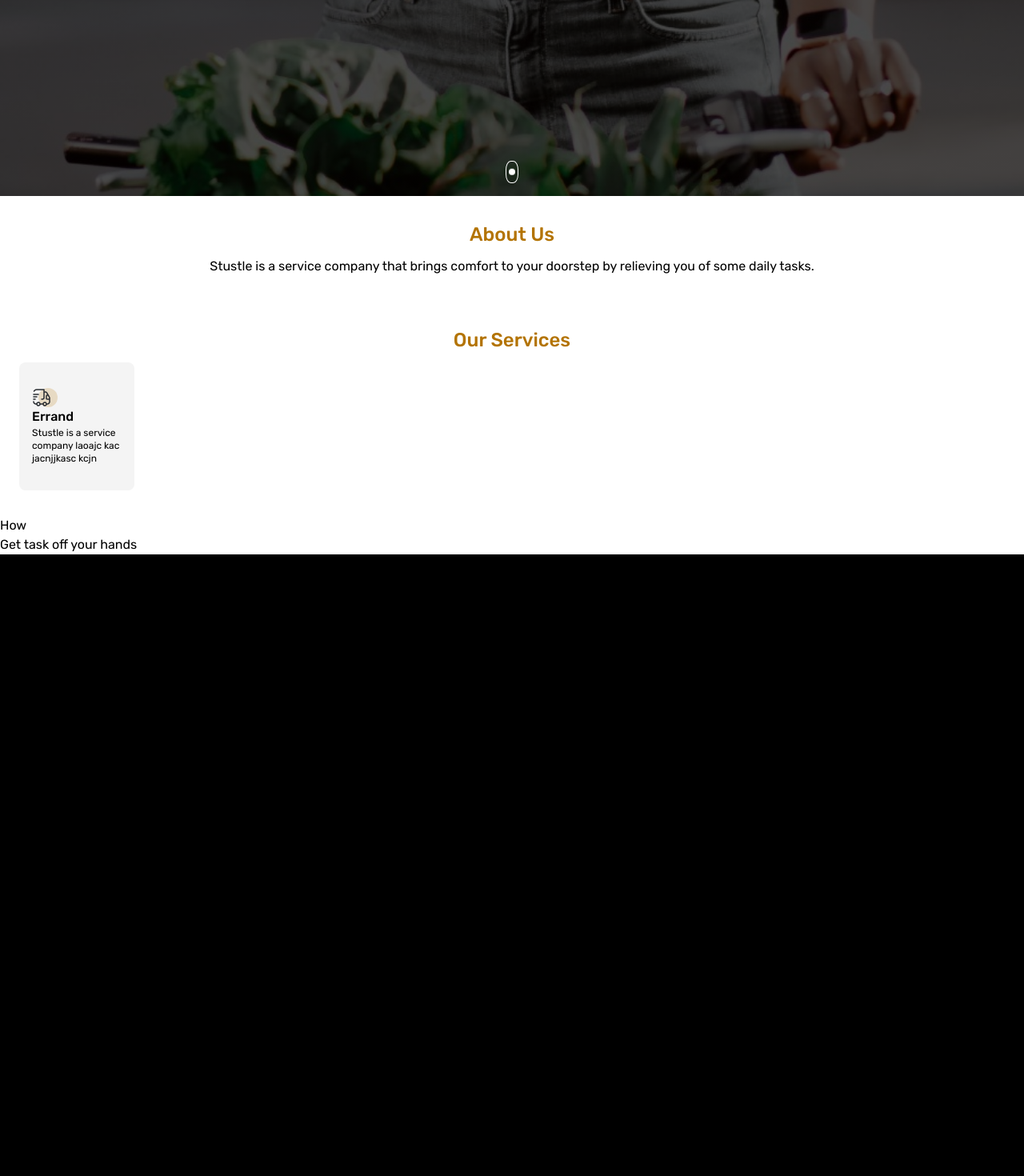
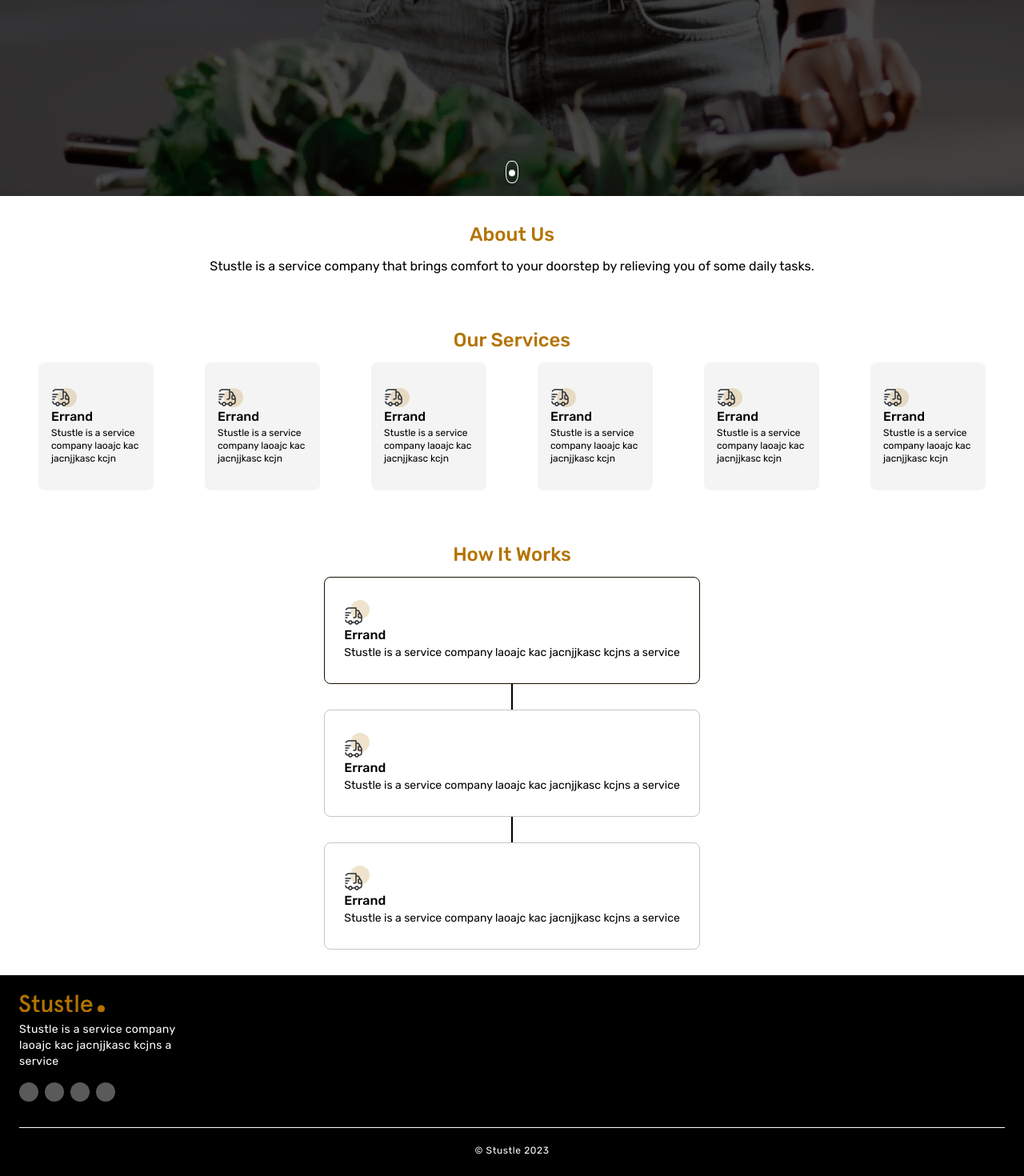
Before and after one commit to T-laye/Stustle__Landing__Page, a Next.js app: page / in a window 1280 px wide. Shown: the part 555-2025 px from the top of the page at 80% size. Before the commit the page ends 1272 px from the top, so only its background shows below. Built offline with nearby package versions, Linux system fonts and the light colour scheme.

Commit message:
build: completed to footer section

```diff
--- a/src/components/Layout/Footer.js
+++ b/src/components/Layout/Footer.js
@@ -1,5 +1,31 @@
-import React from 'react';
+/* eslint-disable jsx-a11y/alt-text */
+import Image from 'next/image';
+import logo from '../../../public/logo/stustle.png';
 
 export default function Footer() {
-  return <footer>Footer</footer>;
+  return (
+    <footer>
+      <div>
+        <div>
+          <Image height={22} src={logo} />
+        </div>
+        <div className=" w-52">
+          <p className="text-sm text-white mt-3 text-base tracking-wide w-52">
+            Stustle is a service company laoajc kac jacnjjkasc kcjns a service
+          </p>
+        </div>
+        <div className="flex gap-2 mt-4 mb-8">
+          <div className=" w-6 h-6 rounded-full bg-gray-1"></div>
+          <div className=" w-6 h-6 rounded-full bg-gray-1"></div>
+          <div className=" w-6 h-6 rounded-full bg-gray-1"></div>
+          <div className=" w-6 h-6 rounded-full bg-gray-1"></div>
+        </div>
+        <div className="border-t border-t-white pt-5 ">
+          <p className="text-white text-center text-xs tracking-wider">
+            © Stustle 2023{' '}
+          </p>
+        </div>
+      </div>
+    </footer>
+  );
 }
--- a/src/components/Layout/Main.js
+++ b/src/components/Layout/Main.js
@@ -12,7 +12,6 @@ export default function Main() {
       <About />
       <Service />
       <How />
-      <h1>Get task off your hands</h1>
     </main>
   );
 }
--- a/src/components/Layout/main/Hero.js
+++ b/src/components/Layout/main/Hero.js
@@ -4,7 +4,8 @@ import styles from '../../../styles/Home.module.css';
 export default function Hero() {
   return (
     <section className={styles.hero}>
-      <div className=" mt-60  ">
+      <div></div>
+      <div className="  ">
         <h1 className="text-white text-5xl text-center leading-tight  font-bold tracking-wide mb-2">
           Get <span className="text-primary">tasks</span> off your hands
         </h1>
@@ -12,7 +13,7 @@ export default function Hero() {
           On your lazy days rely on us ! We run so you can relax
         </p>
       </div>
-      <div className="flex flex-col mt-8 ">
+      <div className="flex flex-col mt-8">
         <button class={styles.btnPrimary}>Request a Service</button>
         <button class={styles.btnSecondary}>Learn More</button>
       </div>
--- a/src/components/Layout/main/How.js
+++ b/src/components/Layout/main/How.js
@@ -1,5 +1,51 @@
-import React from 'react';
+/* eslint-disable jsx-a11y/alt-text */
+import Image from 'next/image';
+import errand from '../../../../public/icons/errand.png';
 
 export default function How() {
-  return <div>How</div>;
+  return (
+    <section>
+      <h2>How It Works</h2>
+      <div className="flex flex-col items-center  ">
+        <div className="min-w-80 min-h-32 px-6 py-7  rounded-lg border border-primary-dark ">
+          <div className="relative h-8 w-8 ">
+            <div className="icon">
+              <Image src={errand} />
+            </div>
+            <div className="bk"></div>
+          </div>
+          <h3>Errand</h3>
+          <p className="text-sm">
+            Stustle is a service company laoajc kac jacnjjkasc kcjns a service
+          </p>
+        </div>
+        <div className="h-8 border  "></div>
+        <div className="min-w-80 min-h-32 px-6 py-7  rounded-lg border border-gray-3 ">
+          <div className="relative h-8 w-8 ">
+            <div className="icon">
+              <Image src={errand} />
+            </div>
+            <div className="bk"></div>
+          </div>
+          <h3>Errand</h3>
+          <p className="text-sm">
+            Stustle is a service company laoajc kac jacnjjkasc kcjns a service
+          </p>
+        </div>
+        <div className="h-8 border  "></div>
+        <div className="min-w-80 min-h-32 px-6 py-7  rounded-lg border border-gray-3 ">
+          <div className="relative h-8 w-8 ">
+            <div className="icon">
+              <Image src={errand} />
+            </div>
+            <div className="bk"></div>
+          </div>
+          <h3>Errand</h3>
+          <p className="text-sm">
+            Stustle is a service company laoajc kac jacnjjkasc kcjns a service
+          </p>
+        </div>
+      </div>
+    </section>
+  );
 }
--- a/src/components/Layout/main/Service.js
+++ b/src/components/Layout/main/Service.js
@@ -1,26 +1,34 @@
+/* eslint-disable react/jsx-key */
 /* eslint-disable jsx-a11y/alt-text */
 import Image from 'next/image';
-import errand from '../../../../public/icons/errand.png';
+import serviceDetails from '../../serviceDetails';
 
 export default function Service() {
+  const renderService = serviceDetails.map((serv, i) => {
+    return (
+      <div
+        key={i}
+        className="w-36 px-4 py-8 mx-auto  max-h-40 bg-gray-0 flex flex-col justify-center items-start rounded-lg hover:shadow-md"
+      >
+        <div className="relative h-8 w-8 ">
+          <div className="icon">
+            <Image src={serv.icon} />
+          </div>
+          <div className="bk"></div>
+        </div>
+        <h3>{serv.title}</h3>
+        <p className="text-xs">{serv.description}</p>
+      </div>
+    );
+  });
+
   return (
     <section>
       <div>
         <h2>Our Services</h2>
         <div>
-          <div>
-            <div className="w-36 px-4 py-8  max-h-40 bg-gray-0 flex flex-col justify-center items-start rounded-lg hover:shadow-md">
-              <div className="relative h-8 w-8 ">
-                <div className="icon">
-                  <Image src={errand} />
-                </div>
-                <div className="bk"></div>
-              </div>
-              <h3 className="text-base font-medium mb-0">Errand</h3>
-              <p className="text-xs">
-                Stustle is a service company laoajc kac jacnjjkasc kcjn
-              </p>
-            </div>
+          <div className="flex flex-wrap gap-4 justify-center  ">
+            {renderService}
           </div>
         </div>
       </div>
--- /dev/null
+++ b/src/components/serviceDetails.js
@@ -0,0 +1,37 @@
+// Services
+import errand from '../../public/icons/errand.png';
+
+const serviceDetails = [
+  {
+    title: 'Errand',
+    icon: errand,
+    description: 'Stustle is a service company laoajc kac jacnjjkasc kcjn',
+  },
+  {
+    title: 'Errand',
+    icon: errand,
+    description: 'Stustle is a service company laoajc kac jacnjjkasc kcjn',
+  },
+  {
+    title: 'Errand',
+    icon: errand,
+    description: 'Stustle is a service company laoajc kac jacnjjkasc kcjn',
+  },
+  {
+    title: 'Errand',
+    icon: errand,
+    description: 'Stustle is a service company laoajc kac jacnjjkasc kcjn',
+  },
+  {
+    title: 'Errand',
+    icon: errand,
+    description: 'Stustle is a service company laoajc kac jacnjjkasc kcjn',
+  },
+  {
+    title: 'Errand',
+    icon: errand,
+    description: 'Stustle is a service company laoajc kac jacnjjkasc kcjn',
+  },
+];
+
+export default serviceDetails;
--- a/src/styles/Home.module.css
+++ b/src/styles/Home.module.css
@@ -12,7 +12,7 @@
     url('../../public/background/bk_moblie.jpeg');
   background-size: cover;
   background-position: center;
-  @apply container  mx-auto min-h-screen flex flex-col items-center px-6 bg-primary relative;
+  @apply container mx-auto  min-h-screen flex flex-col items-center justify-center px-6 bg-primary relative;
 }
 
 .btnPrimary {
--- a/src/styles/globals.css
+++ b/src/styles/globals.css
@@ -18,24 +18,28 @@ body {
 }
 
 main {
-  @apply container mx-auto;
+  @apply container mx-auto overflow-x-hidden;
 }
 
 h2 {
   @apply text-center font-medium text-2xl mb-3 text-primary;
 }
 
+h3 {
+  @apply text-base font-medium mb-0;
+}
+
 section {
   @apply px-6 py-8;
 }
 
+footer {
+  @apply px-6 py-6 bg-black;
+}
+
 .bk {
   display: block;
-
-  /* z-index: -2; */
   background-color: rgb(179, 116, 0, 0.2);
-  /* position: absolute; */
-  /* top: 10px; */
   position: absolute;
   right: 0%;
   top: 0%;
@@ -44,7 +48,6 @@ section {
 }
 
 .icon {
-  /* background-color: rgb(0, 255, 255); */
   z-index: 20;
   bottom: 0;
   @apply h-6 w-6 absolute;
--- a/tailwind.config.js
+++ b/tailwind.config.js
@@ -16,6 +16,7 @@ module.exports = {
       'gray-0': '#F4F4F4',
       'gray-1': '#5a5a5a',
       'gray-2': '#333333',
+      'gray-3': '#C6C6C6',
       white: '#fff',
     },
     fontFamily: {
```
